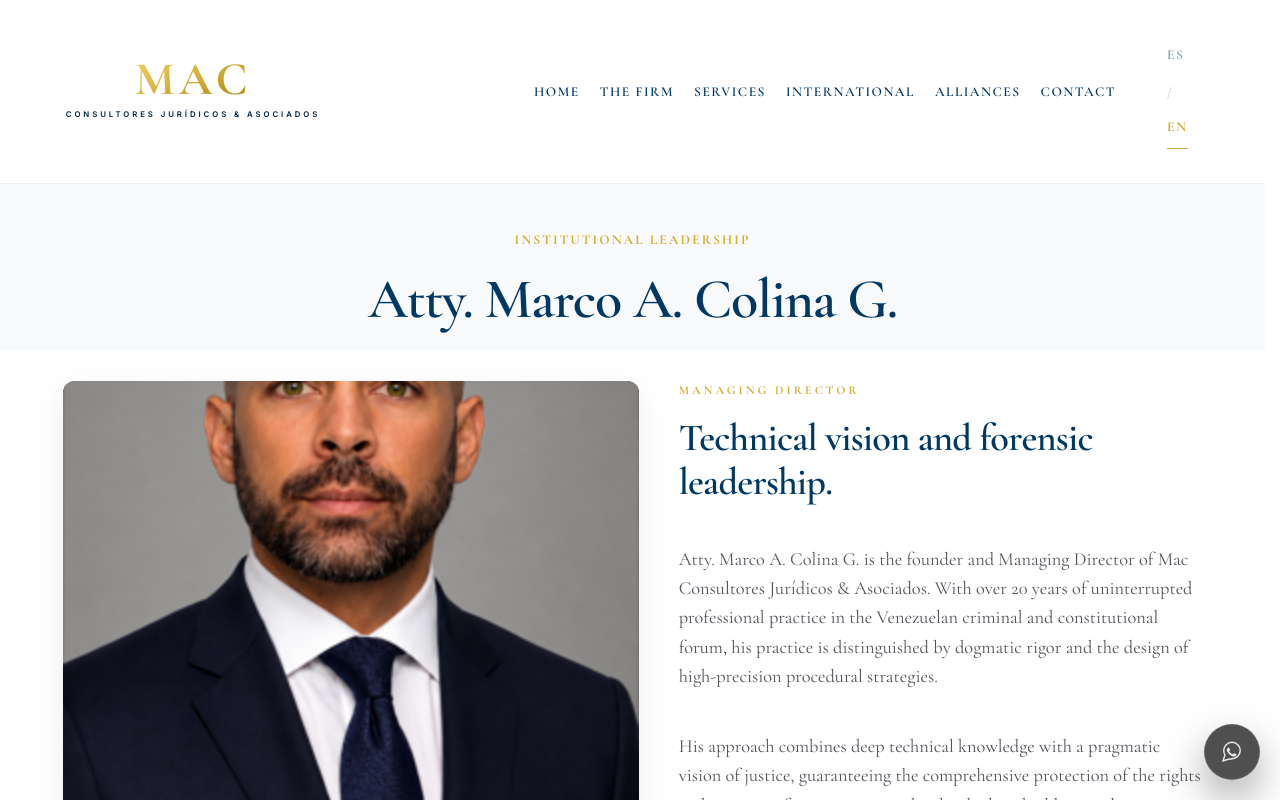
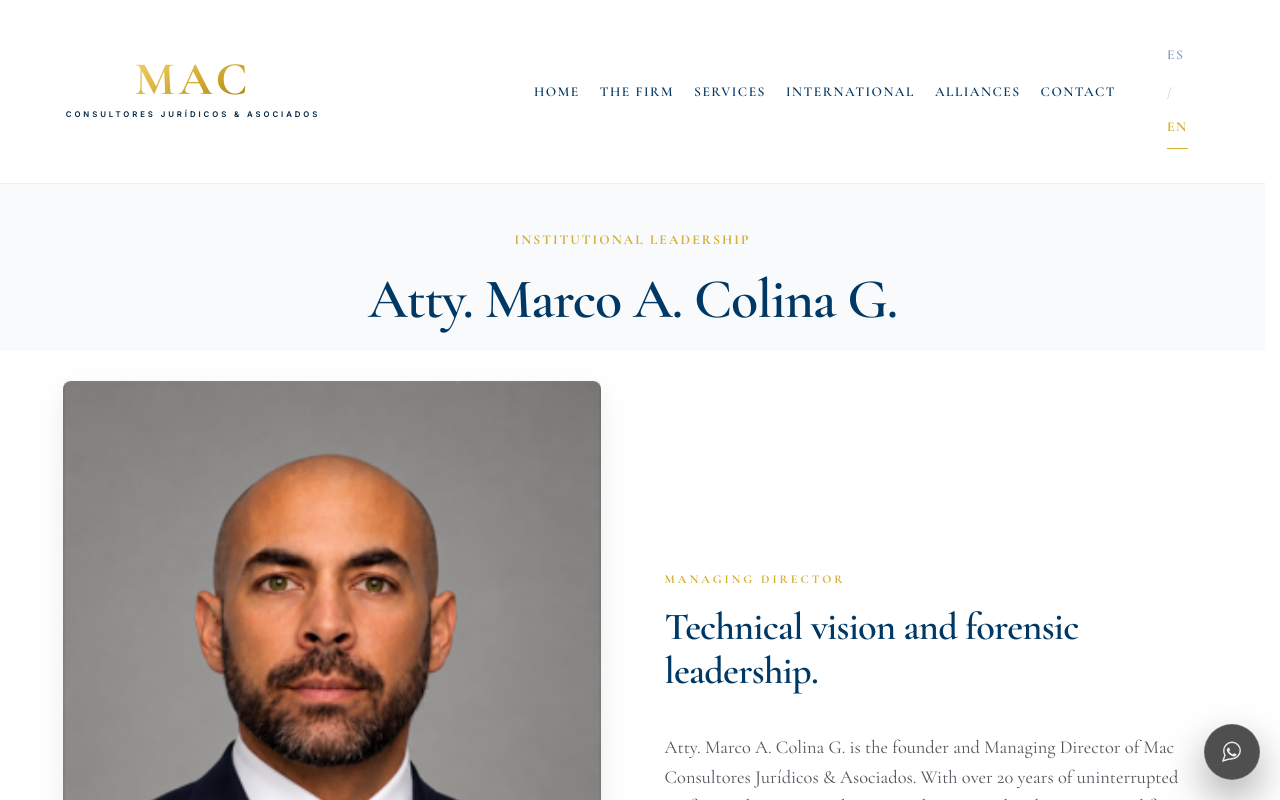
Before and after one commit to mcolina777-cpu/mac-consultores-site-clean, a Next.js app: page /en/our-ceo in a window 1280 px wide. Shown: the top 800 px of the page. Built offline with nearby package versions, Linux system fonts and the light colour scheme.

Commit message:
fix: restore base CSS grid and image classes, isolate Quiénes Somos styles

```diff
--- a/src/app/globals.css
+++ b/src/app/globals.css
@@ -327,6 +327,13 @@ section {
 /* Grid Systems */
 .grid-split {
     display: grid;
+    grid-template-columns: 1fr 1fr;
+    gap: 4rem;
+    align-items: center;
+}
+
+/* Specific Modifiers for Quiénes Somos */
+.page-quienes-somos .grid-split {
     grid-template-columns: 1.1fr 1fr;
     gap: 2.5rem;
     align-items: start;
@@ -594,18 +601,25 @@ footer, .footer {
 
 /* Utility Classes */
 .img-reveal {
-    border-radius: 12px;
+    border-radius: 8px;
     overflow: hidden;
-    background-color: #2a2a2a;
     box-shadow: 0 10px 30px rgba(0,0,0,0.08);
 }
 
 .img-reveal img {
     width: 100%;
     height: auto;
-    max-height: 480px;
     display: block;
     object-fit: cover;
+}
+
+/* Specific Modifiers for Quiénes Somos */
+.page-quienes-somos .img-reveal {
+    border-radius: 12px;
+    background-color: #2a2a2a;
+}
+.page-quienes-somos .img-reveal img {
+    max-height: 480px;
 }
 
 /* Bloque Firma Premium */
```
